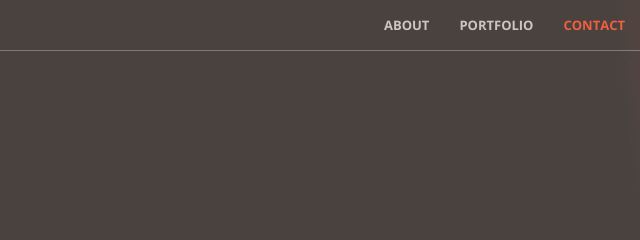
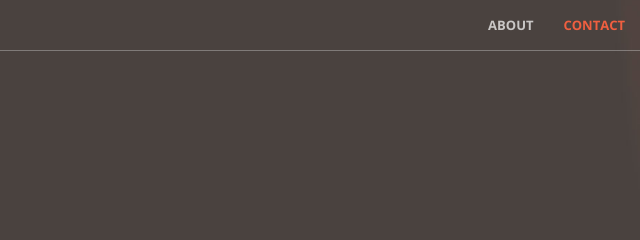
Before and after one commit to hack-carleton/hack-carleton.github.io, a plain HTML site: page index.html in a window 1280 px wide. Shown: the top 240 px of the page, 640-1280 px from the left. Drawn offline with nearby package versions, Linux system fonts and the light colour scheme.

Commit message:
Removed unused section.

```diff
--- a/index.html
+++ b/index.html
@@ -57,7 +57,7 @@
                         <!--<a class="page-scroll" href="#services">Services</a>-->
                     </li>
                     <li>
-                        <a class="page-scroll" href="#portfolio">Portfolio</a>
+                        <!--<a class="page-scroll" href="#portfolio">Portfolio</a>-->
                     </li>
                     <li>
                         <a class="page-scroll" href="#contact">Contact</a>
```
